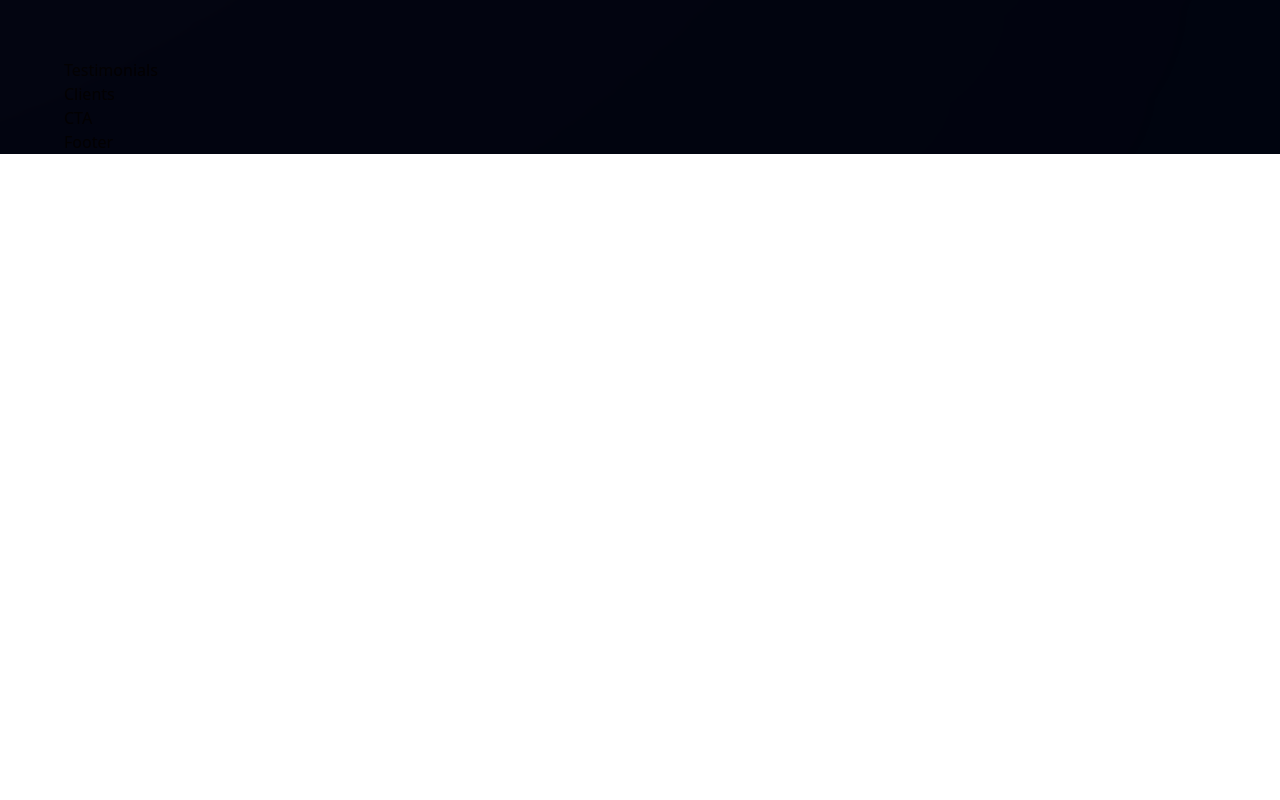
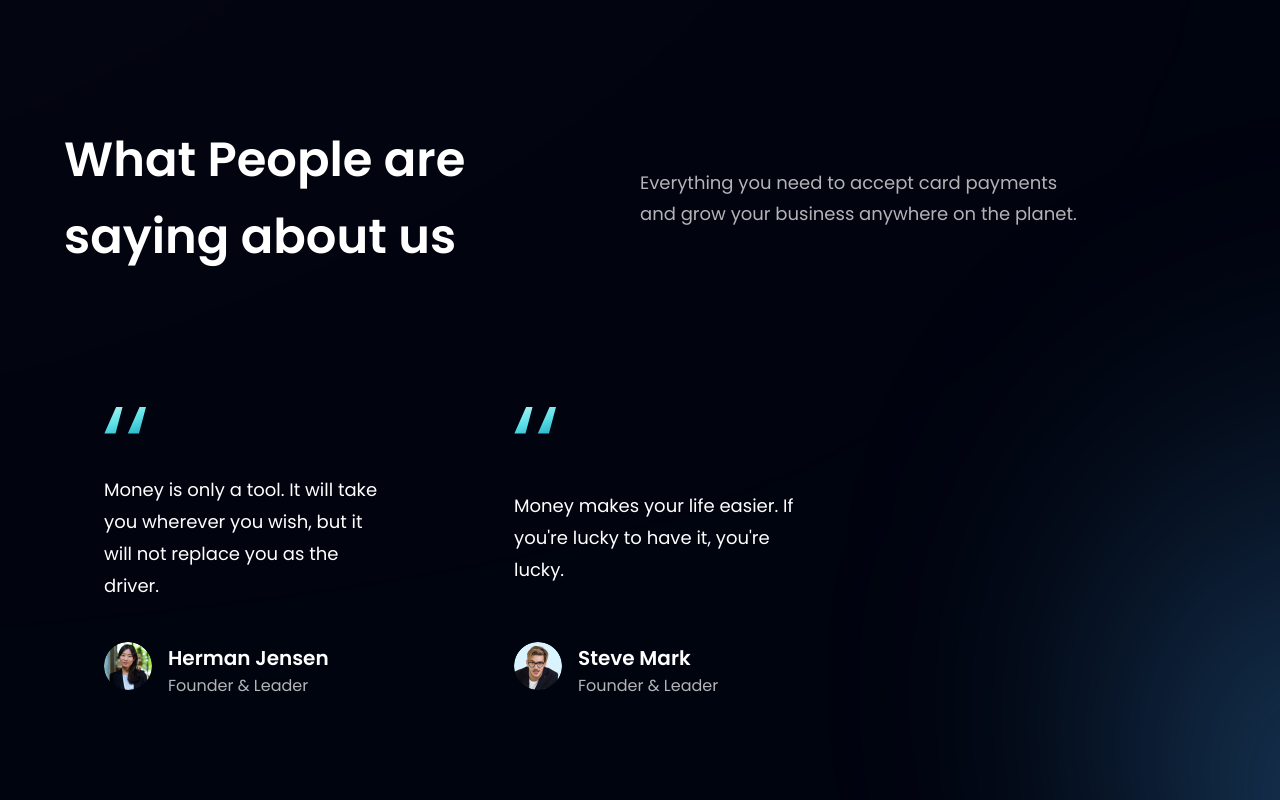
Before and after one commit to EmilyALaBelle/Modern-Bank-App, a React (Vite) app: page / in a window 1280 px wide. Shown: the part 2740-3540 px from the top of the page. Before the commit the page ends 2894 px from the top, so only its background shows below. Built offline with nearby package versions, Linux system fonts and the light colour scheme.

Commit message:
added a testimonial section

```diff
--- a/src/components/FeedbackCard.jsx
+++ b/src/components/FeedbackCard.jsx
@@ -1,9 +1,20 @@
 import React from 'react'
+import { quotes } from '../assets'
 
-const FeedbackCard = () => {
-  return (
-    <div>FeedbackCard</div>
-  )
-}
+const FeedbackCard = ({ content, name, title, img }) =>
+(
+  <div className='flex justify-between flex-col px-10 py-12 rounded-[20px] max-w-[370px] md:mr-10 sm:mr-5 mr-0 my-5 feedback-card'>
+    <img src={quotes} alt="quotes" className='w-[42px] h-[27px] object-contain' />
+    <p className='font-poppins font-normal text-[18px] leading-[32px] text-white my-10'>{content}</p>
+<div className='flex flex-row'>
+  <img src={img} alt={name} className="w-[48px] h-[48px] rounded-full"/>
+  <div className='flex flex-col ml-4'>
+    <h4 className='font-poppins font-semibold text-[20px] leading-[32px] text-white'>{name}</h4>
+    <p className='font-poppins font-normal text-[16px] leading-[24px] text-dimWhite'>{title}</p>
+  </div>
+</div>
+  </div>
+)
+
 
 export default FeedbackCard
--- a/src/components/Testimonials.jsx
+++ b/src/components/Testimonials.jsx
@@ -1,9 +1,27 @@
 import React from 'react'
+import { feedback } from '../constants'
+import styles from '../style'
+import FeedbackCard from './FeedbackCard'
 
-const Testimonials = () => {
-  return (
-    <div>Testimonials</div>
-  )
-}
+const Testimonials = () =>
+(
+  <section id='clients' className={`${styles.paddingY} ${styles.flexCenter} flex-col relative`}>
+    <div className='absolute z-[0] w-[60%] h-[60%] -right-[50%] rounded-full blue__gradient'/>
+    <div className='w-full flex justify-between items-center md:flex-row flex-col sm:mb-16 mb-6 relative z-[1]'>
+      <h1 className={styles.heading2}> What People are <br className="sm:block hidden" /> saying about us</h1>
+      <div className="w-full md:mt-0 mt-6" >
+        <p className={`${styles.paragraph} text-left max-w-[450px]`}>Everything you need to accept card payments and grow your business
+          anywhere on the planet.</p>
+      </div>
+    </div>
+
+    <div className='flex flex-wrap sm:justify-start justify-center w-full feedback-container relative z-[1]'>
+      {feedback.map ((card) => (
+        <FeedbackCard key={card.id} {...card}/>
+      ))}
+    </div>
+  </section>
+)
+
 
 export default Testimonials
```
